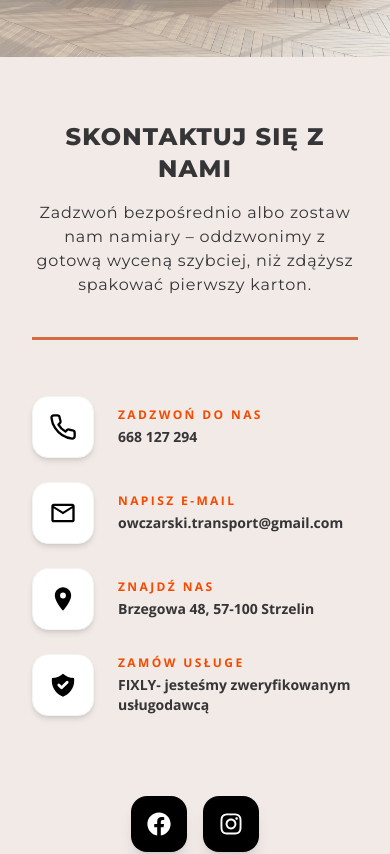
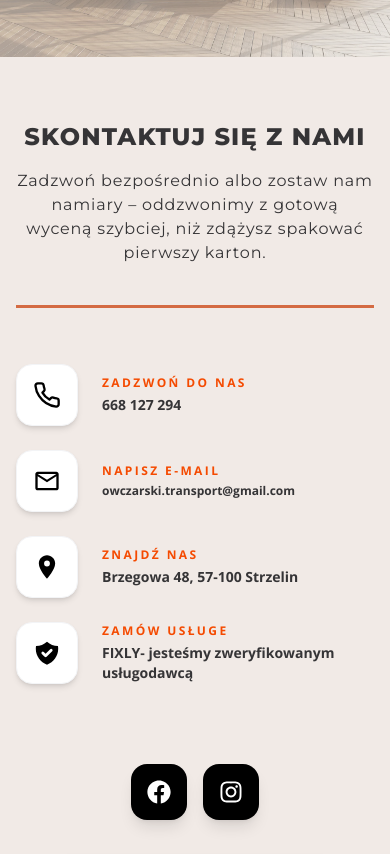
Before and after one commit to MstowskaSandra/owca-transport, a React (Vite) app: page / in a window 390 px wide. Shown: the part 9380-10234 px from the top of the page. Built offline with nearby package versions, Linux system fonts and the light colour scheme; a web font is replaced by a local one.

Commit message:
style(Contact): optimize section layout for mobile screens

```diff
--- a/src/pages/Contact.jsx
+++ b/src/pages/Contact.jsx
@@ -8,7 +8,7 @@ import { HiShieldCheck } from "react-icons/hi";
 const Contact = () => {
   return (
     <section className="bg-[#F1EAE6] py-16 pb-8 lg:py-20 font-text px-2 md:px-6 lg:px-12 flex flex-col md:flex-row justify-around items-center md:items-start gap-12 md:gap-4">
-      <Reveal className="flex flex-col justify-items-start gap-4 px-6 pt-0 md:pt-26 w-full md:w-[40%]">
+      <Reveal className="flex flex-col justify-items-start gap-4 px-2 lg:px-6 pt-0 md:pt-26 w-full md:w-[40%]">
         <h2 className="font-mont font-extrabold tracking-wider text-2xl text-[#353436] uppercase text-center md:text-left">
           Skontaktuj się z nami
         </h2>
@@ -49,7 +49,7 @@ const Contact = () => {
               <p className="text-xs font-black uppercase tracking-[0.2em] text-orange-600 mb-1">
                 Napisz e-mail
               </p>
-              <p className="text-sm lg:text-xl font-extrabold break-all sm:break-normal text-[#353436] !text-[#353436] hover:underline">
+              <p className="text-xs lg:text-xl font-extrabold break-all sm:break-normal text-[#353436] !text-[#353436] hover:underline">
                 owczarski.transport@gmail.com
               </p>
             </div>
```
